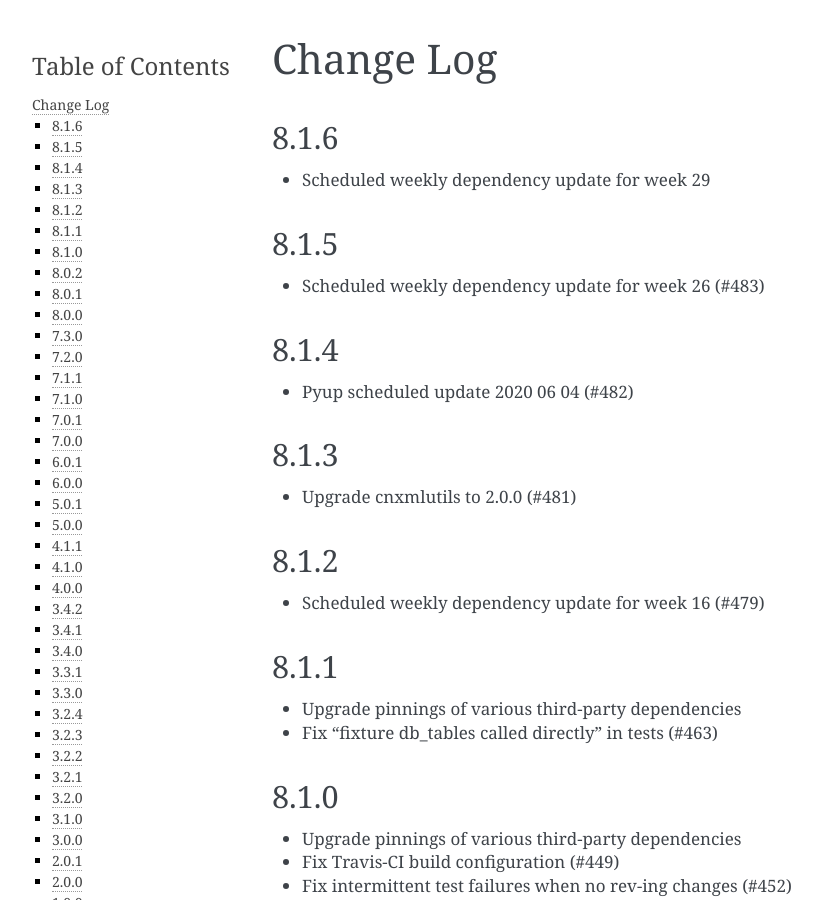
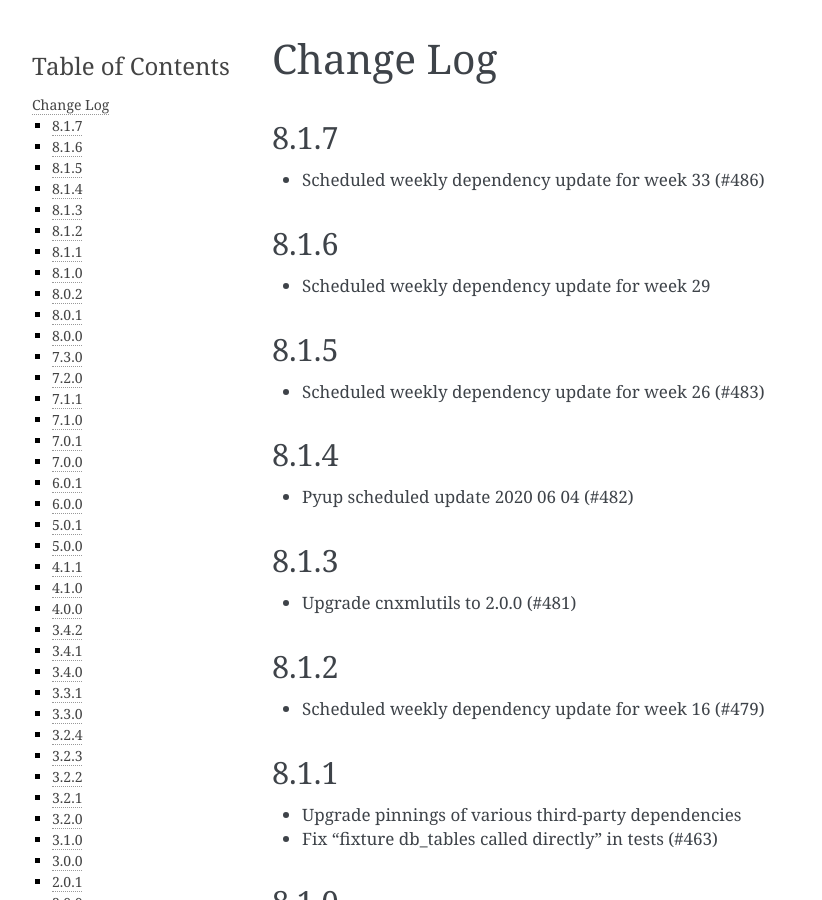
Before and after one commit to openstax/cnx-press, a Sphinx documentation site: the page built from docs/source/changes.rst, in a window 1280 px wide and 900 px high. Shown: the whole window, without its empty margins (148-970 px from the left). Built offline with Sphinx 7.4.7, drawn with Linux system fonts in a browser that asks for light colours.

Commit message:
Update changelog for v8.1.7

```diff
--- a/docs/source/changes.rst
+++ b/docs/source/changes.rst
@@ -1,6 +1,11 @@
 ==========
 Change Log
 ==========
+8.1.7
+-----
+
+- Scheduled weekly dependency update for week 33 (#486)
+
 8.1.6
 -----
 
```
